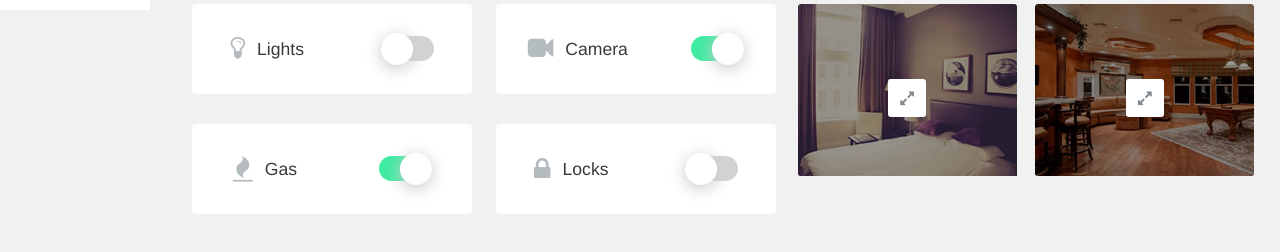
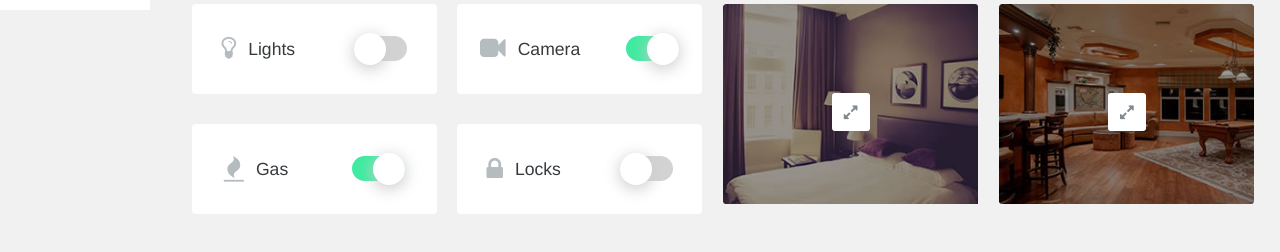
Before and after one commit to cmpsleo/certificacao-bootstrap, a website: page index.html in a window 1280 px wide. Shown: the part 790-1042 px from the top of the page. Drawn offline with Linux system fonts and the light colour scheme; files that its build step writes are made by us from their sources.

Commit message:
Galeria de Imagens

```diff
--- a/gulpfile.js
+++ b/gulpfile.js
@@ -36,7 +36,8 @@ gulp.task('move-fonts', function(){
 gulp.task('build-js', function(){
 	return gulp.src([
 		'./source/libs/jquery/dist/jquery.min.js',
-		'./source/libs/jquery.mobile/jquery.mobile.custom.min.js'
+		'./source/libs/jquery.mobile/jquery.mobile.custom.min.js',
+		'./source/libs/responsive-lightbox/jquery.lightbox.min.js'
 	])
 	.pipe(gulp.dest('./dist/js/libs'))
 });
--- a/index.html
+++ b/index.html
@@ -240,7 +240,7 @@
 							<img class="image" src="dist/img/photo1.jpg" title="Image One" alt="Image One">
 						</figure>
 
-						<a class="iconexpand fa fa-expand" href="javascript:;"></a>
+						<a class="iconexpand fa fa-expand" href="dist/img/photo1.jpg" data-class="gallery"></a>
 					</div>
 
 					<div class="item">
@@ -248,7 +248,7 @@
 							<img class="image" src="dist/img/photo2.jpg" title="Image Two" alt="Image Two">
 						</figure>
 
-						<a class="iconexpand fa fa-expand" href="javascript:;"></a>
+						<a class="iconexpand fa fa-expand" href="dist/img/photo2.jpg" data-class="gallery"></a>
 					</div>
 				</div>
 			</article>
@@ -257,6 +257,7 @@
 
 	<script type="text/javascript" src="./dist/js/libs/jquery.min.js"></script>
 	<script type="text/javascript" src="./dist/js/libs/jquery.mobile.custom.min.js"></script>
+	<script type="text/javascript" src="./dist/js/libs/jquery.lightbox.min.js"></script>
 	<script type="text/javascript" src="./dist/js/main.min.js"></script>
 </body>
 </html>
--- a/source/script/main.js
+++ b/source/script/main.js
@@ -41,4 +41,8 @@ $(document).ready(function() {
 		// 	e.preventDefault();
 		// });
 	};
+
+	$('[data-class="gallery"]').lightbox({
+		nav: true,
+	});
 });
--- a/source/stylesheet/pages/_home-page.scss
+++ b/source/stylesheet/pages/_home-page.scss
@@ -149,7 +149,7 @@
 			}
 
 			@include media-breakpoint-up(lg) {
-				width: 55%;
+				width: 48%;
 			}
 
 			> .item {
@@ -202,7 +202,7 @@
 			}
 
 			@include media-breakpoint-up(lg) {
-				width: 43%;
+				width: 50%;
 			}
 
 			@media(min-device-width: map-get($grid-breakpoints, xs)) and (orientation : landscape) {
--- a/source/stylesheet/style.scss
+++ b/source/stylesheet/style.scss
@@ -1,6 +1,7 @@
 /* ===== LIBS ===== */
 @import "../libs/bootstrap/scss/bootstrap";
 @import "../libs/components-font-awesome/scss/font-awesome";
+@import "../libs/responsive-lightbox/scss/jquery.lightbox.scss";
 
 /* ===== BASE ===== */
 @import "base/variables";
```
Also changed, not shown: dist/css/style.min.css, dist/img/close.svg (added), dist/img/loader.svg (added), dist/img/next.svg (added), dist/img/prev.svg (added), dist/js/libs/jquery.lightbox.min.js (added), dist/js/main.min.js.
